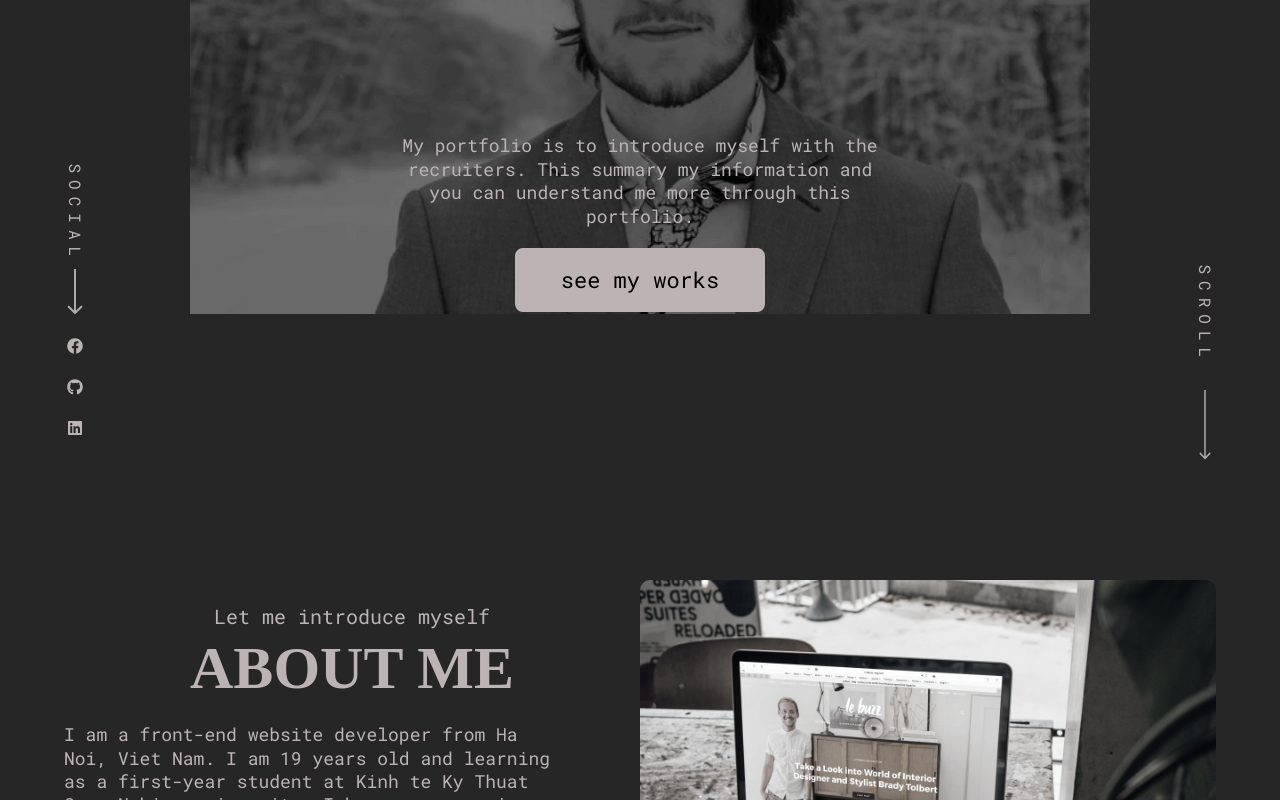
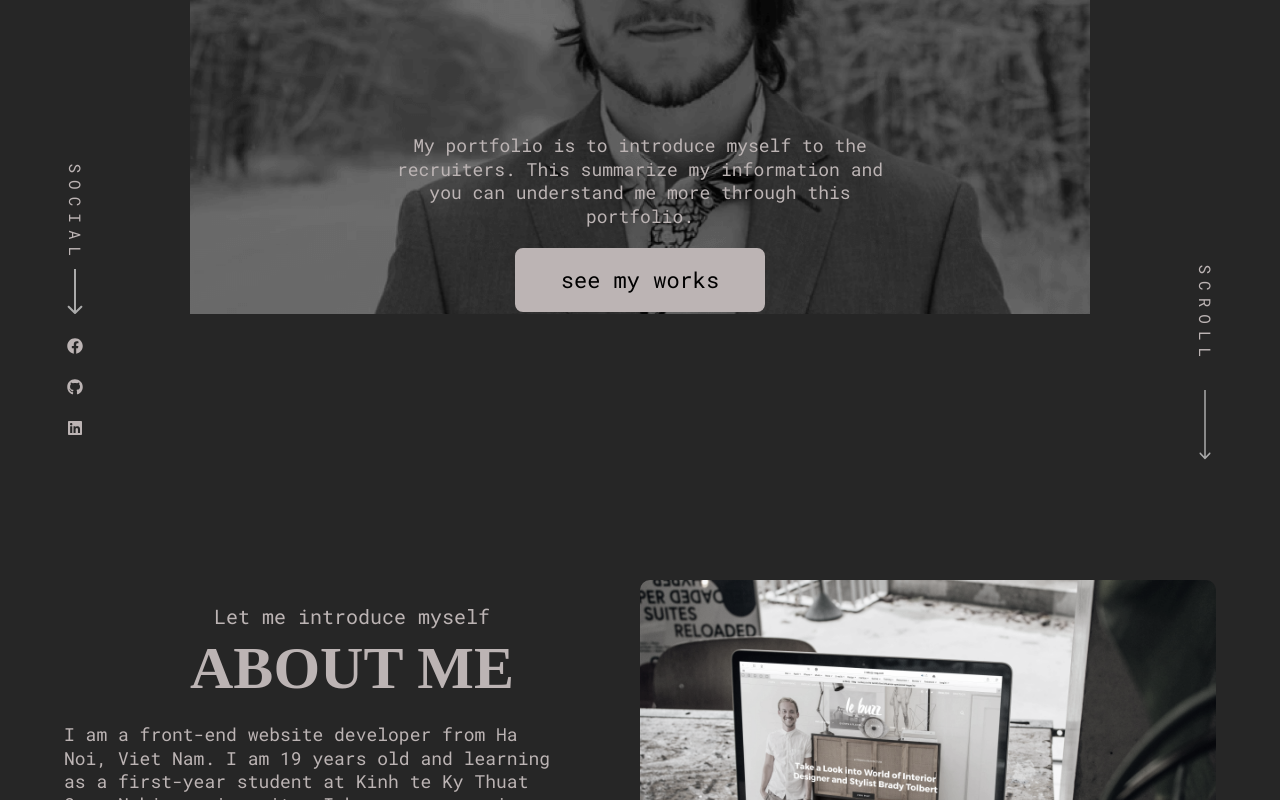
Before and after one commit to ngocluudev/My-portfolio, a React (Create React App) app: page / in a window 1280 px wide. Shown: the part 520-1320 px from the top of the page. Built offline with nearby package versions, Linux system fonts and the light colour scheme; a web font is replaced by a local one.

Commit message:
commit change

```diff
--- a/src/components/AboutSection.js
+++ b/src/components/AboutSection.js
@@ -90,7 +90,7 @@ export default function AboutSection() {
           <PText>
             I am a front-end website developer from Ha Noi, Viet Nam. I am 19
             years old and learning as a first-year student at Kinh te Ky Thuat
-            Cong Nghiep university. I have non-experience working in
+            Cong Nghiep university. I have non-experience of working in
             professional conditions.
           </PText>
           <div className="aboutSection__buttons">
--- a/src/components/HeroSection.js
+++ b/src/components/HeroSection.js
@@ -160,9 +160,9 @@ export default function HeroSection() {
           </div>
           <div className="hero__info">
             <PText>
-              My portfolio is to introduce myself with the recruiters. This
-              summary my information and you can understand me more through this
-              portfolio.
+              My portfolio is to introduce myself to the recruiters. This
+              summarize my information and you can understand me more through
+              this portfolio.
             </PText>
             <Button
               btnLink="/projects"
--- a/src/pages/About.js
+++ b/src/pages/About.js
@@ -87,8 +87,8 @@ export default function About() {
               <div className="about__info">
                 <PText>
                   I have learned to code for 6 months.I love it and now I
-                  looking forward to having an opportunity to work in
-                  professional conditions. I want to upgrade my knowledge and
+                  looking forward to having an opportunity to work in a
+                  professional condition. I want to upgrade my knowledge and
                   gain experience as much as possible.
                   <br />
                   <br />
```
